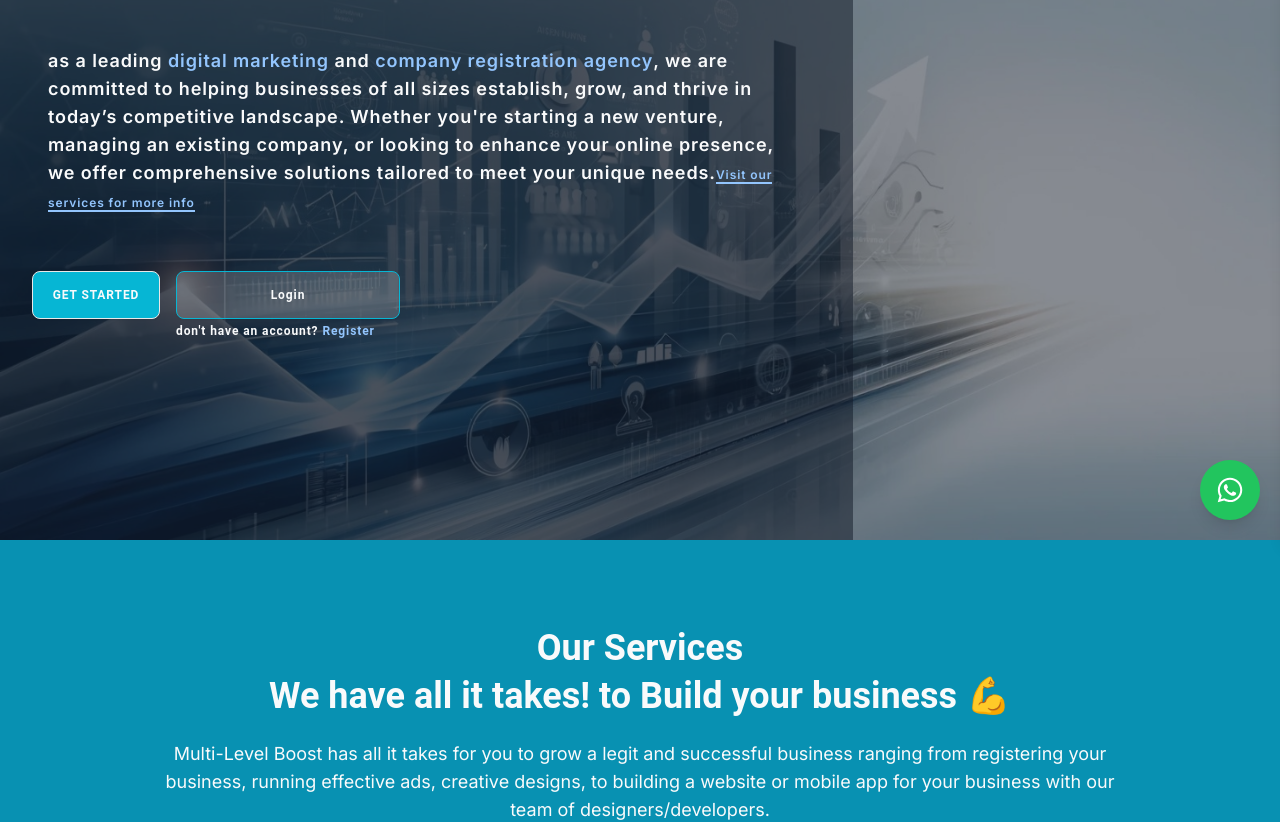
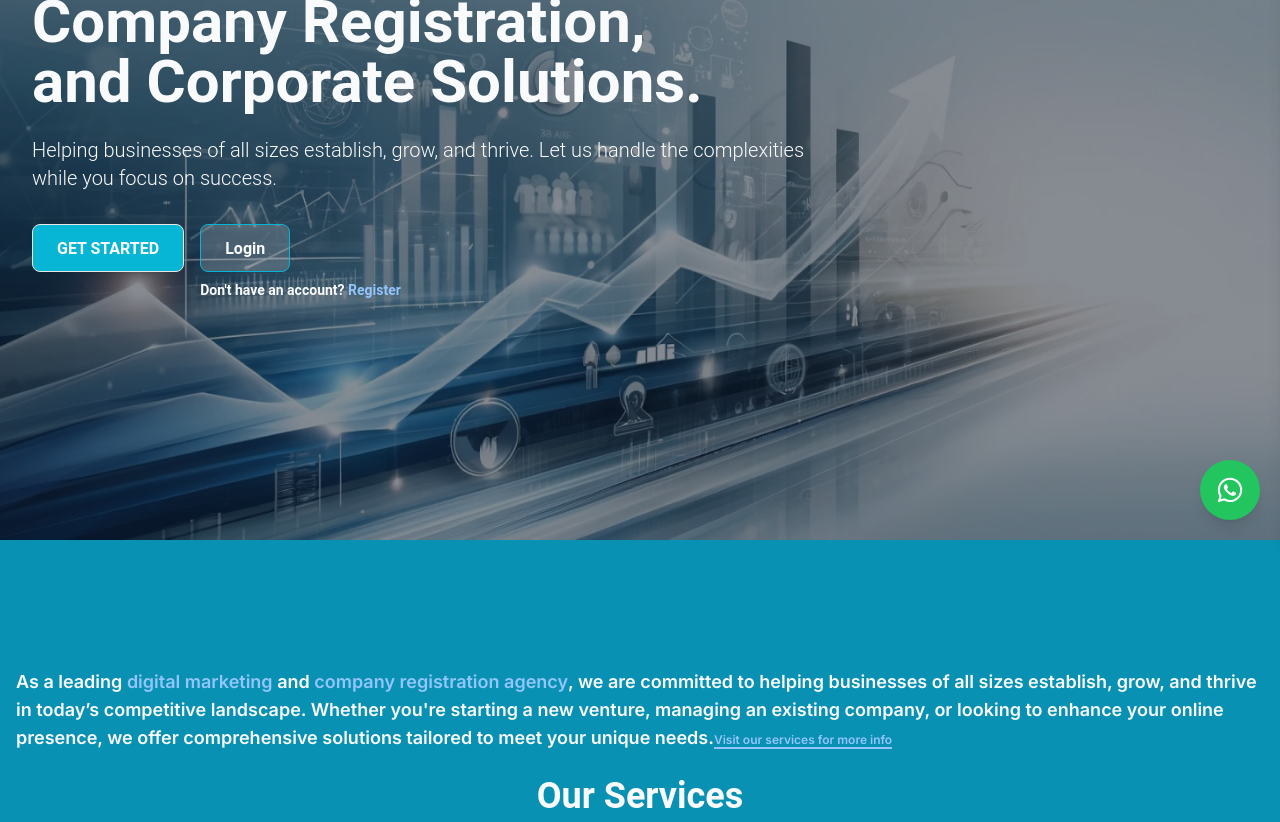
Before and after one commit to elijahkelechi/mlb_frontend, a React (Vite) app: page / in a window 1280 px wide. Shown: the part 260-1082 px from the top of the page. Built offline with nearby package versions, Linux system fonts and the light colour scheme.

Commit message:
I commit

```diff
--- a/src/pages/Home.jsx
+++ b/src/pages/Home.jsx
@@ -189,60 +189,47 @@ const Home = () => {
     <div className="w-full overflow-x-hidden bg-cyan-600 ">
       {/* Image Section with Motion */}
       <motion.div
-        className="h-screen w-full"
+        className="h-screen w-full relative flex flex-col"
         initial={{ opacity: 0 }}
         animate={{ opacity: 1 }}
         transition={{ duration: 1, ease: "easeInOut" }}
       >
+        {/* Background Image */}
+        <div className="h-full w-full flex-shrink-0">
           <img
-          className="bg-cover hidden md:flex h-full w-full"
+            className="hidden md:flex h-full w-full object-cover"
             src={landingImage}
             alt="Landing"
           />
           <img
-          className="flex md:hidden bg-cover h-full w-full"
+            className="flex md:hidden h-full w-full object-cover"
             src={landingImage2}
             alt="Landing"
           />
-      </motion.div>
+        </div>
 
-      {/* Overlay */}
-      <div className="absolute top-0 h-screen w-full bg-gray-900 bg-opacity-50" />
-
-      {/* Main Content Section with Motion */}
+        {/* Overlay Content */}
+        <div className="absolute inset-0 bg-gray-900 bg-opacity-50">
           <motion.div
-        className="absolute h-screen grid lg:grid-cols-12 top-0 font-bold font-heading text-2xl md:text-4xl text-gray-50 tracking-wide"
+            className="h-screen grid grid-cols-1 lg:grid-cols-12 font-bold font-heading text-gray-50"
             initial={{ opacity: 0, y: -50 }}
             animate={{ opacity: 1, y: 0 }}
             transition={{ duration: 1, ease: "easeInOut" }}
           >
-        <div className="col-span-8 leading-snug h-screen px-4 md:px-8 pt-36 md:pt-56 lg:pt-40 text-gray-50 bg-gray-900 bg-opacity-50">
-          <h1 className="mb-4">
-            Digital Marketing, Company Registration and Corporate Solutions.
+            {/* Main Content */}
+            <div className="col-span-8 px-4 sm:px-4 md:px-8 lg:px-8 pt-28 sm:pt-32 md:pt-40 lg:pt-48">
+              <h1 className="text-3xl sm:text-4xl md:text-5xl lg:text-6xl mb-6 leading-snug sm:leading-tight">
+                Digital Marketing, <br />
+                Company Registration, <br />
+                and Corporate Solutions.
               </h1>
 
-          <p className="text-sm p-4 rounded-md  text-gray-50 leading-relaxed md:text-sm lg:text-lg font-sans md:mt-8 font-semibold">
-            as a leading{" "}
-            <span className="font-extrabold text-lg text-blue-300">
-              digital marketing
-            </span>{" "}
-            and{" "}
-            <span className="font-extrabold text-lg text-blue-300">
-              company registration agency
-            </span>
-            , we are committed to helping businesses of all sizes establish,
-            grow, and thrive in today’s competitive landscape. Whether you're
-            starting a new venture, managing an existing company, or looking to
-            enhance your online presence, we offer comprehensive solutions
-            tailored to meet your unique needs.
-            <Link
-              to="/services"
-              className="text-xs text-blue-300 border-b-2 border-blue-300 hover:text-sm hover:text-blue-400 hover:border-blue-400 transition-all duration-300 ease-in-out"
-            >
-              Visit our services for more info
-            </Link>
+              <p className="text-base sm:text-lg md:text-xl leading-relaxed font-light mb-8">
+                Helping businesses of all sizes establish, grow, and thrive. Let
+                us handle the complexities while you focus on success.
               </p>
-          <div className="flex my-4 md:my-8 justify-start">
+
+              <div className="flex flex-col sm:flex-row space-y-4 sm:space-y-0 sm:space-x-4">
                 <motion.div
                   initial={{ opacity: 0, y: 30 }}
                   animate={{ opacity: 1, y: 0 }}
@@ -250,7 +237,7 @@ const Home = () => {
                 >
                   <Link
                     onClick={handleGetStarted}
-                className="btn text-xs font-heading bg-cyan-500 hover:bg-gray-800 text-gray-50 w-32 mr-4"
+                    className="btn text-sm sm:text-base font-heading bg-cyan-500 hover:bg-gray-800 text-gray-50 px-6 py-3"
                   >
                     GET STARTED
                   </Link>
@@ -263,20 +250,21 @@ const Home = () => {
                     ease: "easeInOut",
                     delay: 0.2,
                   }}
-              className="block"
                 >
                   {user ? (
-                <div className="text-xs ">Season's greeting {user.name} 🎉</div>
+                    <div className="text-sm sm:text-base">
+                      Season's greeting {user.name} 🎉
+                    </div>
                   ) : (
                     <div>
                       <Link
                         to="login"
-                    className="btn font-heading bg-opacity-20 text-gray-50 border-cyan-500 w-36 md:w-56 text-xs hover:bg-opacity-0 hover:text-cyan-700"
+                        className="btn font-heading bg-opacity-20 text-gray-50 border-cyan-500 px-6 py-3 text-sm sm:text-base hover:bg-opacity-0 hover:text-cyan-700"
                       >
                         Login
                       </Link>
-                  <span className="block text-xs mt-1">
-                    don't have an account?{" "}
+                      <span className="block text-sm mt-2">
+                        Don't have an account?{" "}
                         <Link
                           to="/register"
                           className="text-blue-300 hover:border-b-2 border-blue-400"
@@ -289,6 +277,7 @@ const Home = () => {
                 </motion.div>
               </div>
             </div>
+
             <div className="hidden md:flex w-full text-center col-span-4 mt-36 font-heading text-gray-50">
               {user ? (
                 <div className="bg-gray-800 mb-[35rem] p-8">
@@ -299,8 +288,31 @@ const Home = () => {
               )}
             </div>
           </motion.div>
+        </div>
+      </motion.div>
 
       <div className="relative pt-20 pb-4 mt-8 md:mt-0">
+        <p className="text-sm p-4 rounded-md text-gray-50 leading-relaxed md:text-sm lg:text-lg font-sans md:mt-8 font-semibold">
+          As a leading{" "}
+          <span className="font-extrabold text-lg text-blue-300">
+            digital marketing
+          </span>{" "}
+          and{" "}
+          <span className="font-extrabold text-lg text-blue-300">
+            company registration agency
+          </span>
+          , we are committed to helping businesses of all sizes establish, grow,
+          and thrive in today’s competitive landscape. Whether you're starting a
+          new venture, managing an existing company, or looking to enhance your
+          online presence, we offer comprehensive solutions tailored to meet
+          your unique needs.
+          <Link
+            to="/services"
+            className="text-xs text-blue-300 border-b-2 border-blue-300 hover:text-sm hover:text-blue-400 hover:border-blue-400 transition-all duration-300 ease-in-out"
+          >
+            Visit our services for more info
+          </Link>
+        </p>
         <h1 className="text-2xl lg:text-4xl md:3xl px-8 pt-2 lg:px-36 md:px-20 text-center font-heading font-bold text-gray-50">
           Our Services
         </h1>
```
Lines whose indentation alone changed are shown as unchanged.
